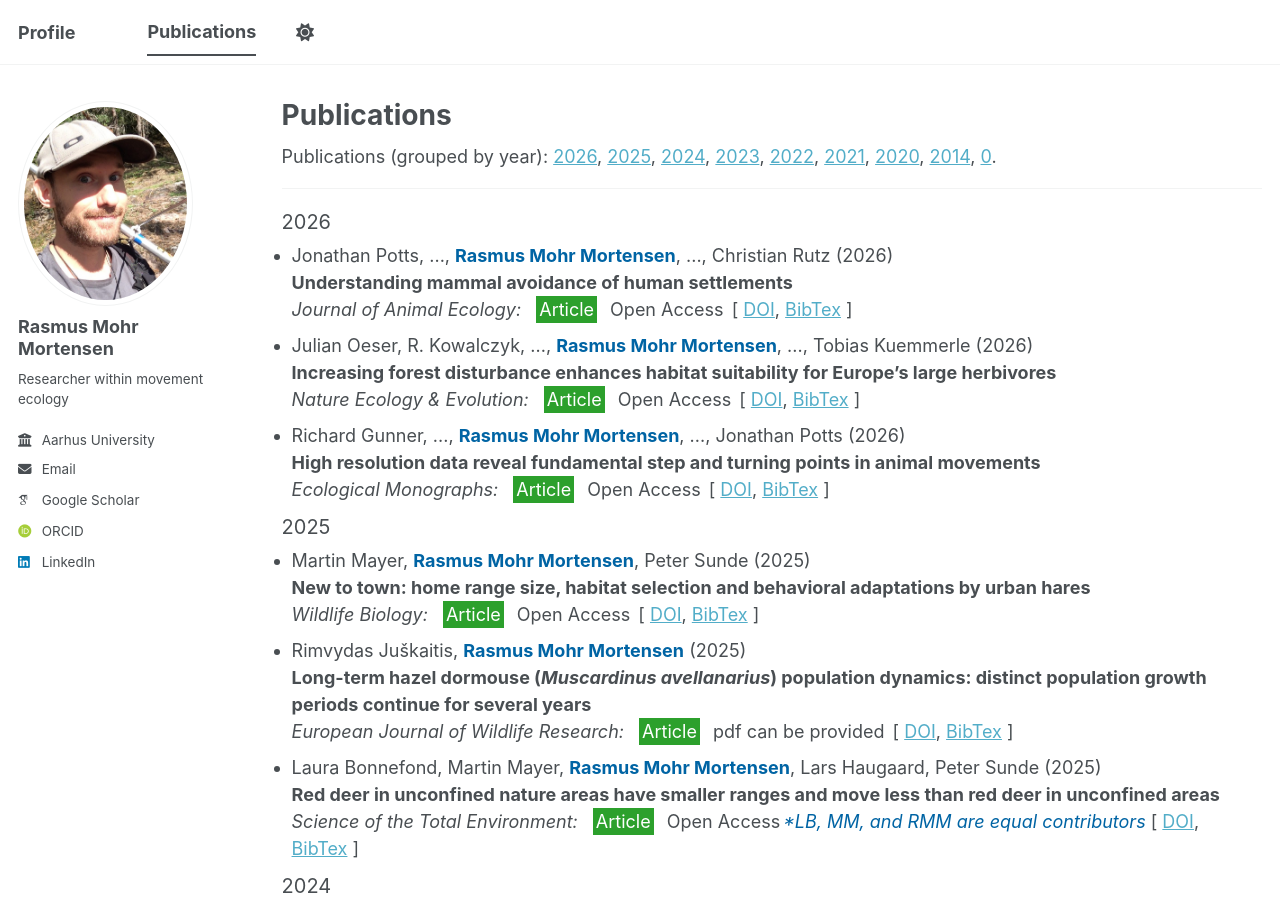
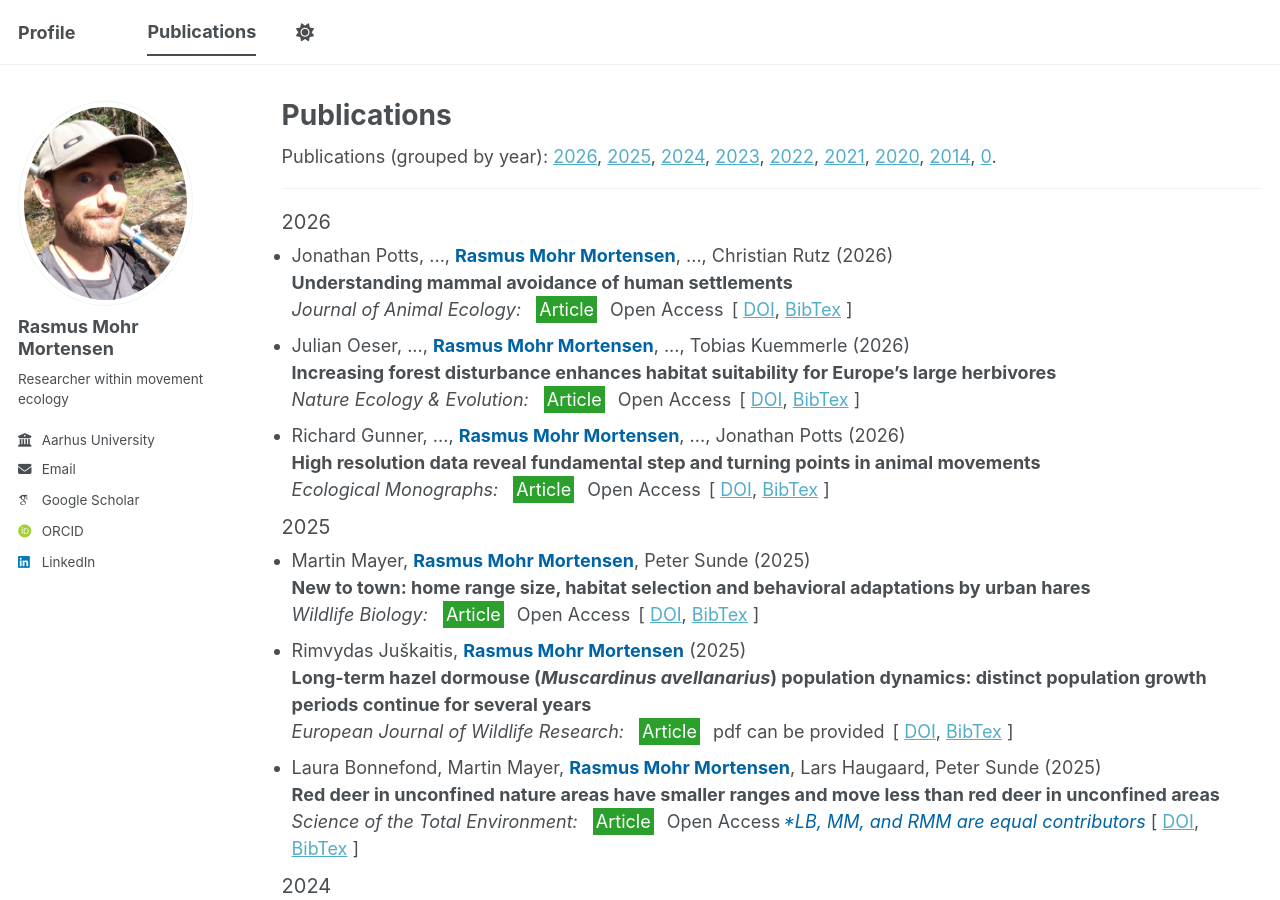
Before and after one commit to rasmusmohrmortensen/rasmusmohrmortensen.github.io, a Jekyll site: the page built from _pages/publications.html, in a window 1280 px wide and 900 px high. Built offline with Jekyll 4.4.1, drawn with Linux system fonts in a browser that asks for light colours; some web fonts are replaced; a script bundle is joined from its source files by our own code; library files that are not in the unit come from our copies.

Commit message:
Update papers.yml

```diff
--- a/_data/bibere/papers.yml
+++ b/_data/bibere/papers.yml
@@ -66,7 +66,6 @@ paper0012:
   year: 2026
   authors:
     - "Julian Oeser"
-    - "R. Kowalczyk"
     - "..."
     - "Rasmus Mohr Mortensen"
     - "..."
```
